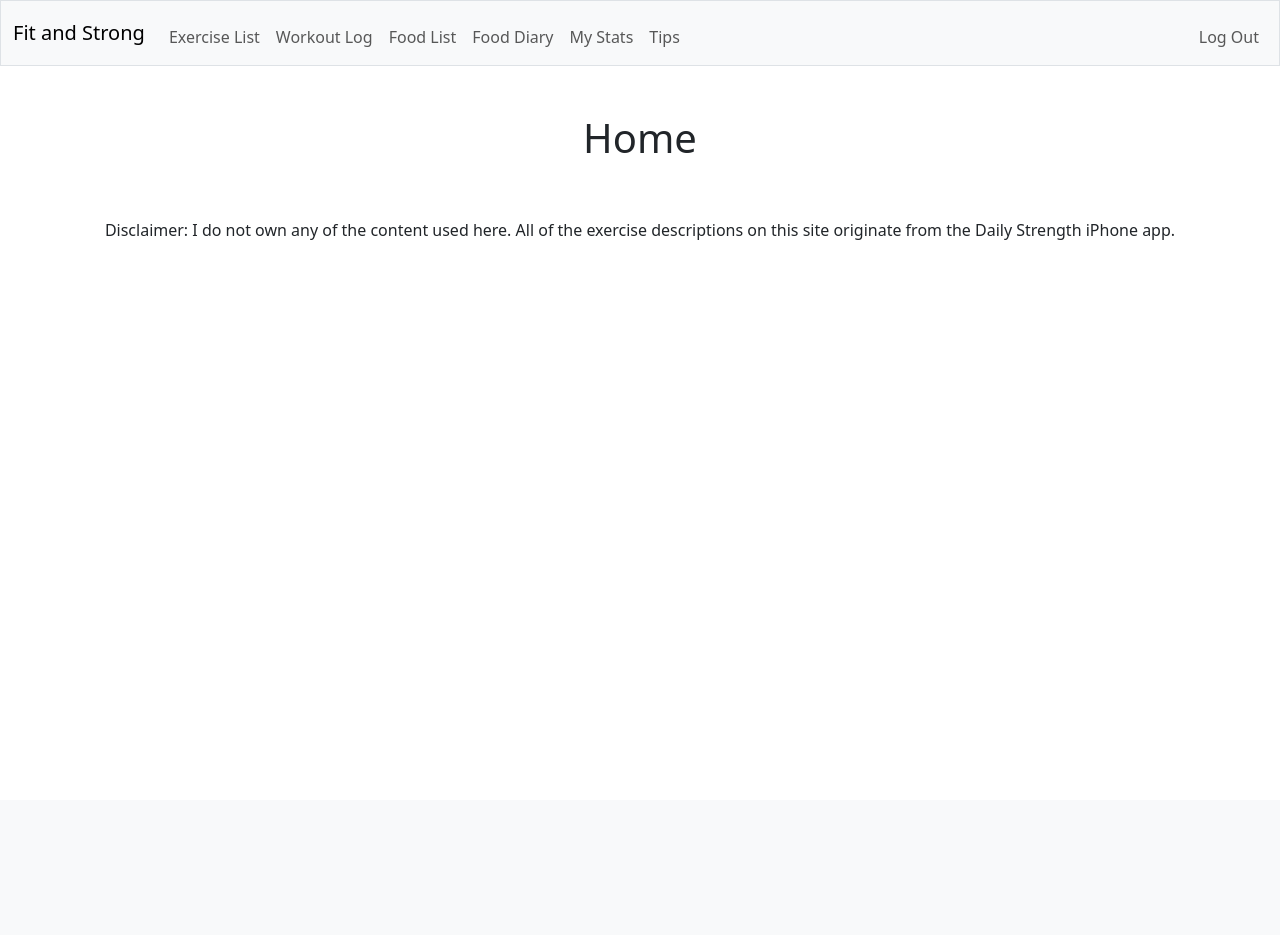
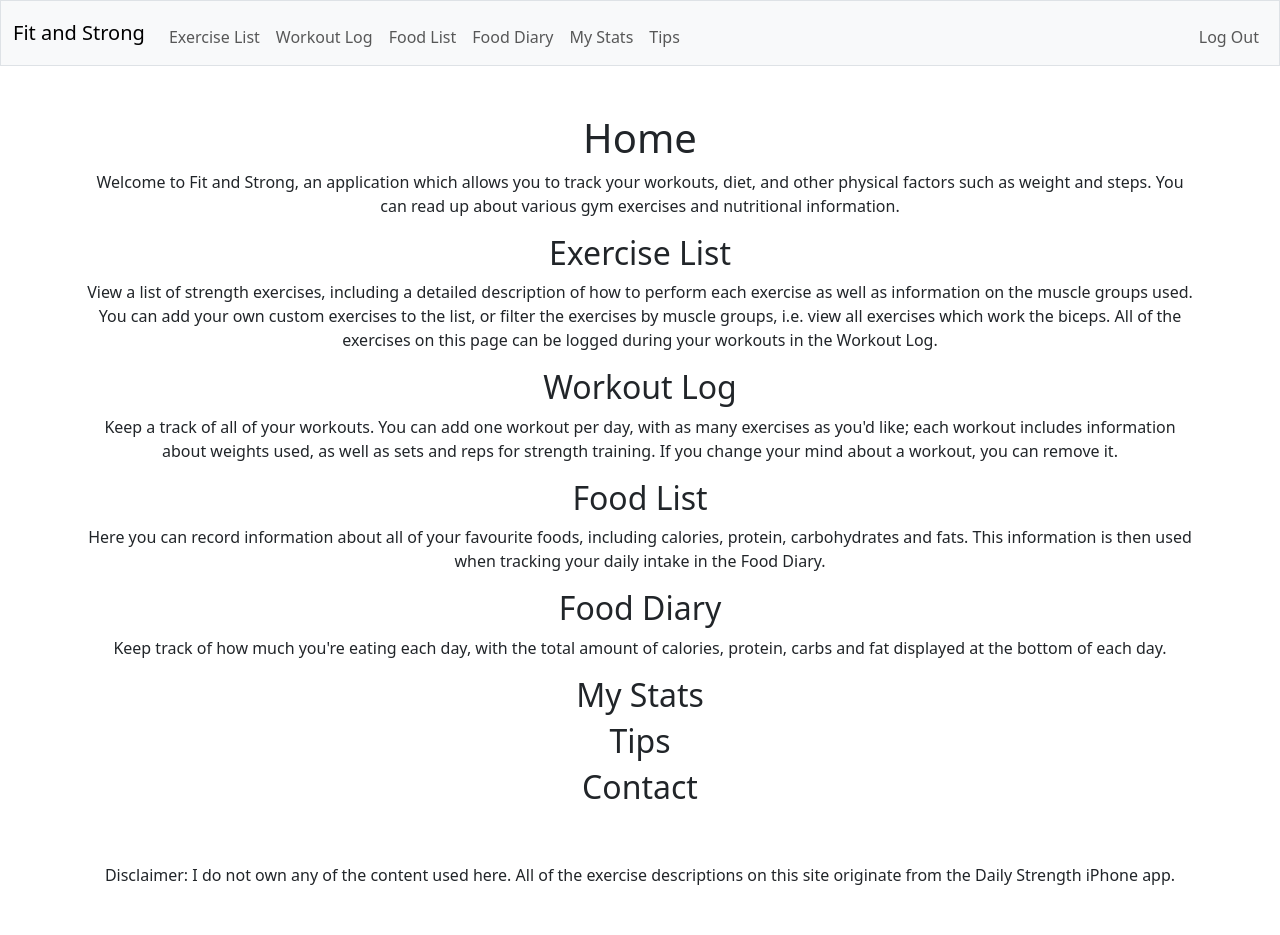
Before and after one commit to thomasmullen9999/fit-and-strong, a Flask app: page / in a window 1280 px wide. Before the commit the page ends 240 px from the top, so only its background shows below. Run offline with Flask 3, Linux system fonts and the light colour scheme; a user stored in the database is signed in; some libraries are stand-ins or nearby versions.

```diff
--- a/app.py
+++ b/app.py
@@ -123,7 +123,7 @@ def workoutlog():
       db.execute(
         """INSERT INTO "workouts" ("date", "user_id")
         VALUES (?, ?);""",
-        date.today(), session["user_id"]
+        date.today().strftime("%d/%m/%Y"), session["user_id"]
       )
       return redirect("/workoutlog")
     except ValueError:
@@ -287,9 +287,12 @@ def delete_exercise(id):
 @login_required
 def filter_exercise_list():
     musclefilter = request.args.get("musclefilter")
+    print(musclefilter)
+    all = db.execute("""SELECT * FROM "exercises";""")
     filteredExercises = db.execute(
-      """SELECT * FROM "exercises" WHERE muscles_used LIKE ?;
-      """, musclefilter
+      """SELECT * FROM "exercises" WHERE "muscles_used" LIKE ?;
+      """, "%" + musclefilter + "%"
     )
+    print(all)
     print(filteredExercises)
     return render_template("exerciselist.html", exercises=filteredExercises)
--- a/schema.sql
+++ b/schema.sql
@@ -42,7 +42,7 @@ CREATE TABLE "exercise_instances" (
   "sets" INTEGER,
   "reps" INTEGER,
   PRIMARY KEY("id"),
-  FOREIGN KEY("workout_id") REFERENCES "workouts"("id")
+  FOREIGN KEY("workout_id") REFERENCES "workouts"("id") ON DELETE CASCADE
 );
 
 -- Represent users' food instances
--- a/static/style.css
+++ b/static/style.css
@@ -44,3 +44,7 @@ button, input[type="submit"] {
     transition: color 0.15s ease-in-out, background-color 0.15s ease-in-out, border-color 0.15s ease-in-out, box-shadow 0.15s ease-in-out;
     vertical-align: middle;
 }
+
+form {
+    margin-bottom: 30px;
+}
--- a/templates/index.html
+++ b/templates/index.html
@@ -7,5 +7,18 @@
 {% block main %}
 
   <h1>Home</h1>
-
+  <p>Welcome to Fit and Strong, an application which allows you to track your workouts, diet, and other physical factors such as weight and steps.
+  You can read up about various gym exercises and nutritional information.</p>
+  <h2>Exercise List</h2>
+  <p>View a list of strength exercises, including a detailed description of how to perform each exercise as well as information on the muscle groups used. You can add your own custom exercises to the list, or filter the exercises by muscle groups, i.e. view all exercises which work the biceps. All of the exercises on this page can be logged during your workouts in the Workout Log.</p>
+  <h2>Workout Log</h2>
+  <p>Keep a track of all of your workouts. You can add one workout per day, with as many exercises as you'd like; each workout includes information about weights used, as well as sets and reps for strength training. If you change your mind about a workout, you can remove it.</p>
+  <h2>Food List</h2>
+  <p>Here you can record information about all of your favourite foods, including calories, protein, carbohydrates and fats. This information is then used when tracking your
+  daily intake in the Food Diary.</p>
+  <h2>Food Diary</h2>
+  <p>Keep track of how much you're eating each day, with the total amount of calories, protein, carbs and fat displayed at the bottom of each day.</p>
+  <h2>My Stats</h2>
+  <h2>Tips</h2>
+  <h2>Contact</h2>
 {% endblock %}
--- a/templates/workoutlog.html
+++ b/templates/workoutlog.html
@@ -13,7 +13,7 @@
   </form>
 
     {% for workout in workouts %}
-    <h3>{{ workout.date }} - {{ workout.user_id }}</h3>
+    <h3>{{ workout.date }}</h3>
 
       {% for instance in exercise_instances %}
         {% if instance.workout_id == workout.id %}
```
Also changed, not shown: templates/exerciselist.html (+10 -5 lines), templates/foodlist.html (+25 -24 lines), fitness.db, 2 other files.
